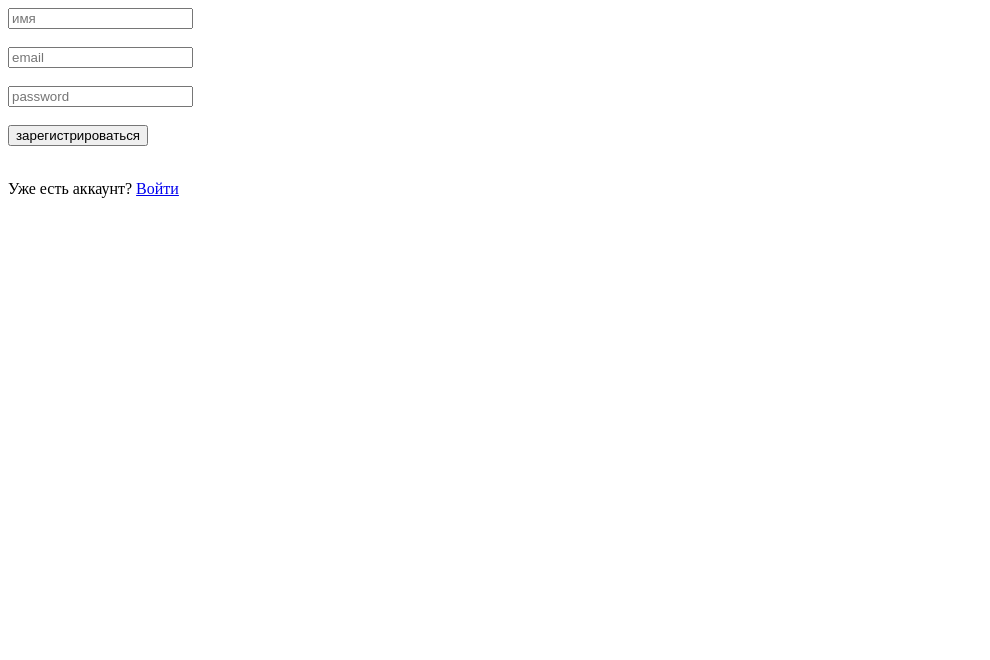
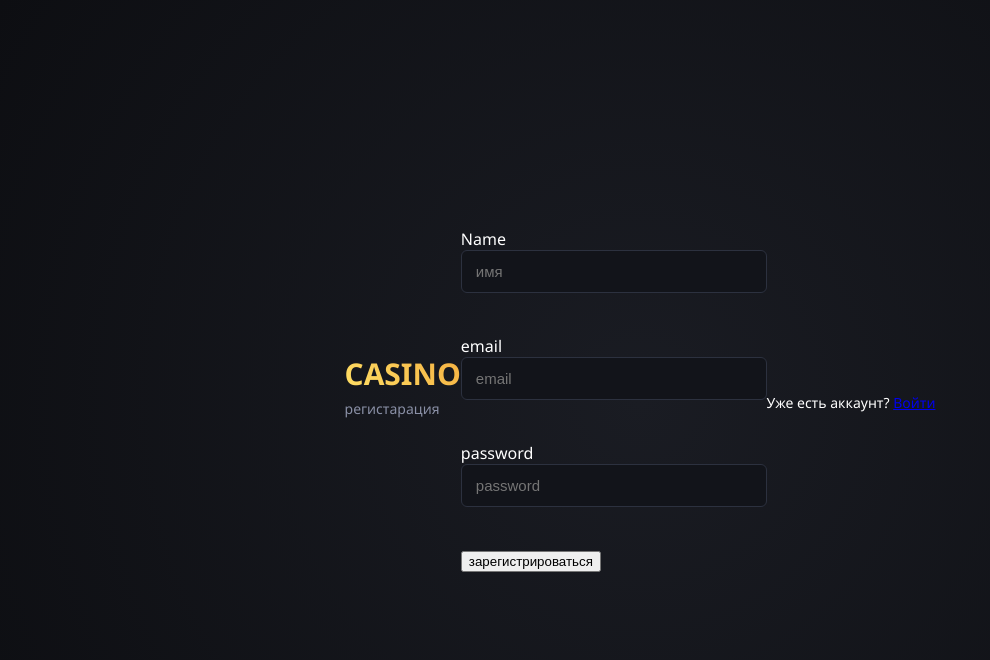
Before and after one commit to iliasuper/cazzzzz, a Flask app: page /register in a window 1280 px wide. Shown: the top 660 px of the page, without its empty margins (0-990 px from the left). Run offline with Flask 3, Linux system fonts and the light colour scheme.

Commit message:
Update register.html

```diff
--- a/templates/register.html
+++ b/templates/register.html
@@ -4,22 +4,38 @@
     <meta charset="UTF-8">
     <meta name="viewport" content="width=device-width, initial-scale=1.0">
     <title>регистрация</title>
+    <link rel='stylesheet' href='{{ url_for("static", filename="css/style.css") }}'>
 </head>
 <body>
+    <div class='casino_card'>
+        <div class='logo'>casino</div>
+        <div class='subtitle'>регистарация</div>
+    </div>
+
     <form action ="/register" method="POST">
-        <input type="text" name="name" placeholder="имя"><br><br>
-        <input type="email" name="email" placeholder="email"><br><br>
-        <input type="password" name="password" placeholder="password"><br><br>
-        <button type="submit">зарегистрироваться</button>
+        <div class='input-group'>
+            <link for='name'>Name</link>
+            <input type="text" name="name" placeholder="имя"><br><br>
+        </div>
+        <div class='input-group'>
+            <link for='email'>email</link>
+            <input type="email" name="email" placeholder="email"><br><br>
+        </div>
+        <div class='input-group'>
+            <link for='name'>password</link>
+            <input type="password" name="password" placeholder="password"><br><br>
+        </div>
+        <button class='submit-btn' type="submit">зарегистрироваться</button>
     </form>
     <br>
-    <p>Уже есть аккаунт? <a href="{{ url_for('index_') }}">Войти</a></p>
+    <div class='login-link'>
+        <p>Уже есть аккаунт? <a href="{{ url_for('index_') }}">Войти</a></p>
+    </div>
     {% set masseges = get_flashed_messages() %}
     {% if messages %}
         {% for message in messages %}
             <p style="color: red">{{ message }}</p>
         {% endfor %}
     {% endif %}
-
 </body>
 </html>
```
